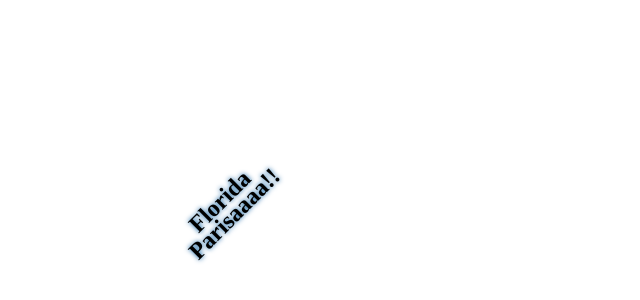
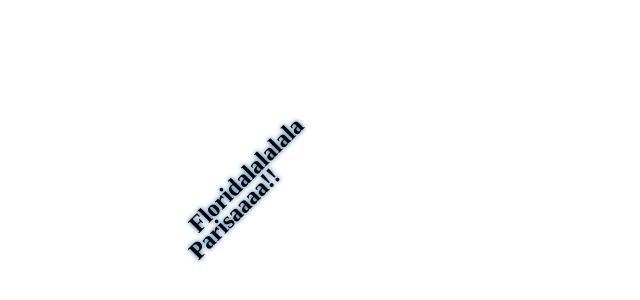
Before and after one commit to dufufeisdu/travel-plans, a plain HTML site: page index.html in a window 1280 px wide. Shown: the part 240-540 px from the top of the page, without its empty margins (0-640 px from the left). Drawn offline with Linux system fonts and the light colour scheme; files that its build step writes are made by us from their sources.

Commit message:
Add lalalala

```diff
--- a/index.html
+++ b/index.html
@@ -13,7 +13,7 @@
   <div class="container">
     <div class="destination-container">
       <div class="destination" id="florida">
-        <h2>Florida</h2>
+        <h2>Floridalalalala</h2>
       </div>
 
       <div class="destination" id="paris">
```
